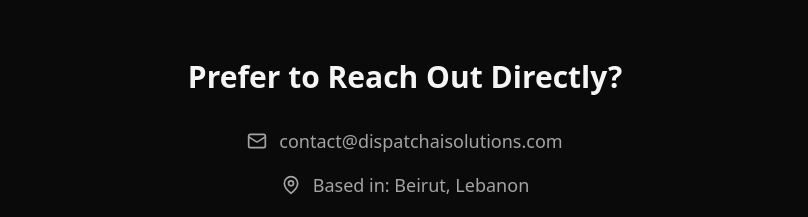
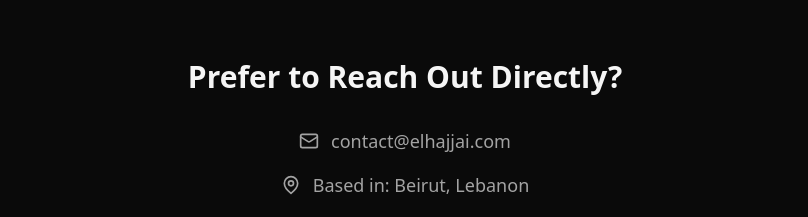
Before and after one commit to DispatchAisolutions/DispatchAisolutions-, a React (Vite) app: page /contact in a window 1280 px wide. Shown: the part 1100-1317 px from the top of the page, without its empty margins (235-1043 px from the left). Built offline with nearby package versions, Linux system fonts and the light colour scheme.

Commit message:
Add files via upload

```diff
--- a/src/components/ui/lets-work-section.tsx
+++ b/src/components/ui/lets-work-section.tsx
@@ -247,7 +247,7 @@ export function LetsWorkTogether() {
           <p className="max-w-md text-sm leading-relaxed text-muted-foreground">
             Book a 20-minute call to review your workflow and identify where AI can create the most value.
           </p>
-          <span className="text-xs tracking-widest uppercase text-muted-foreground/60">contact@dispatchaisolutions.com</span>
+          <span className="text-xs tracking-widest uppercase text-muted-foreground/60">contact@elhajjai.com</span>
         </div>
       </div>
     </section>
--- a/src/pages/Contact.tsx
+++ b/src/pages/Contact.tsx
@@ -179,11 +179,11 @@ function Contact() {
           <h2 className="text-2xl md:text-3xl font-bold mb-8">Prefer to Reach Out Directly?</h2>
           <div className="flex flex-col items-center gap-4">
             <a
-              href="mailto:contact@dispatchaisolutions.com"
+              href="mailto:contact@elhajjai.com"
               className="flex items-center gap-3 text-[#a3a3a3] hover:text-white transition-colors"
             >
               <Mail className="h-5 w-5" />
-              <span className="text-base md:text-lg">contact@dispatchaisolutions.com</span>
+              <span className="text-base md:text-lg">contact@elhajjai.com</span>
             </a>
             <div className="flex items-center gap-3 text-[#a3a3a3]">
               <MapPin className="h-5 w-5" />
```
